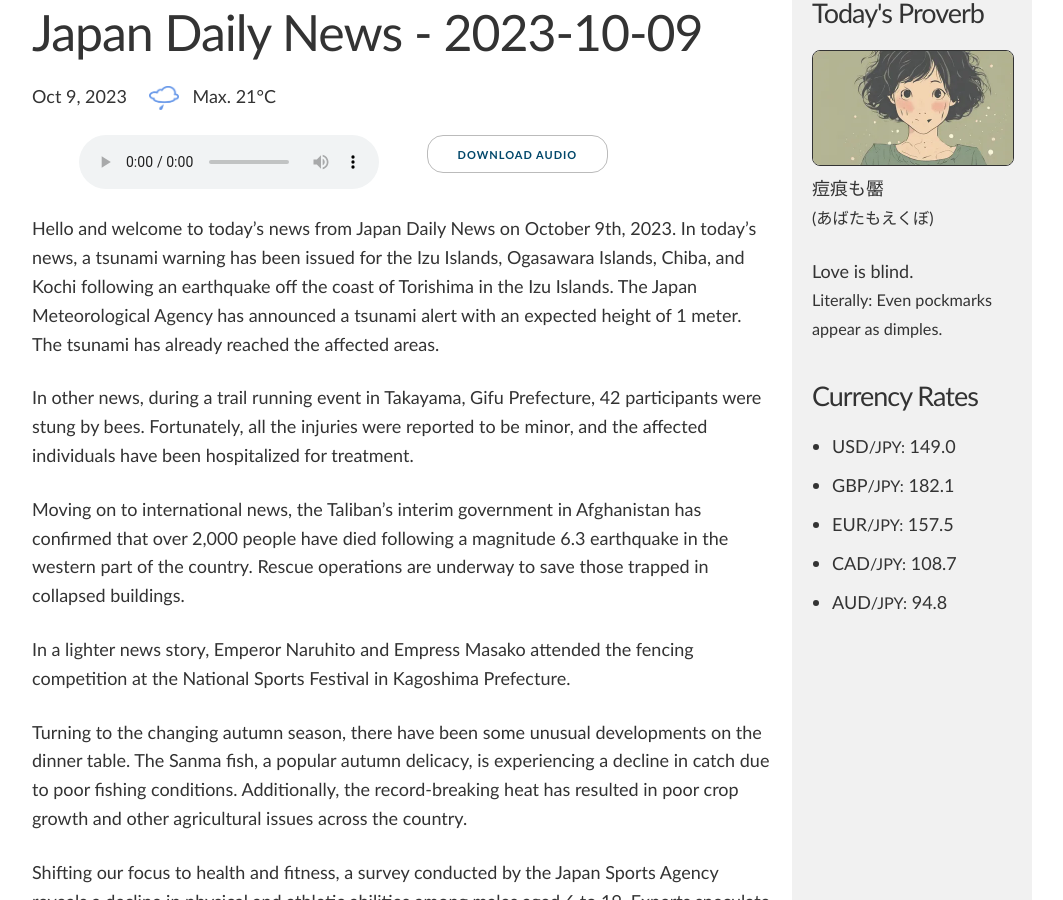
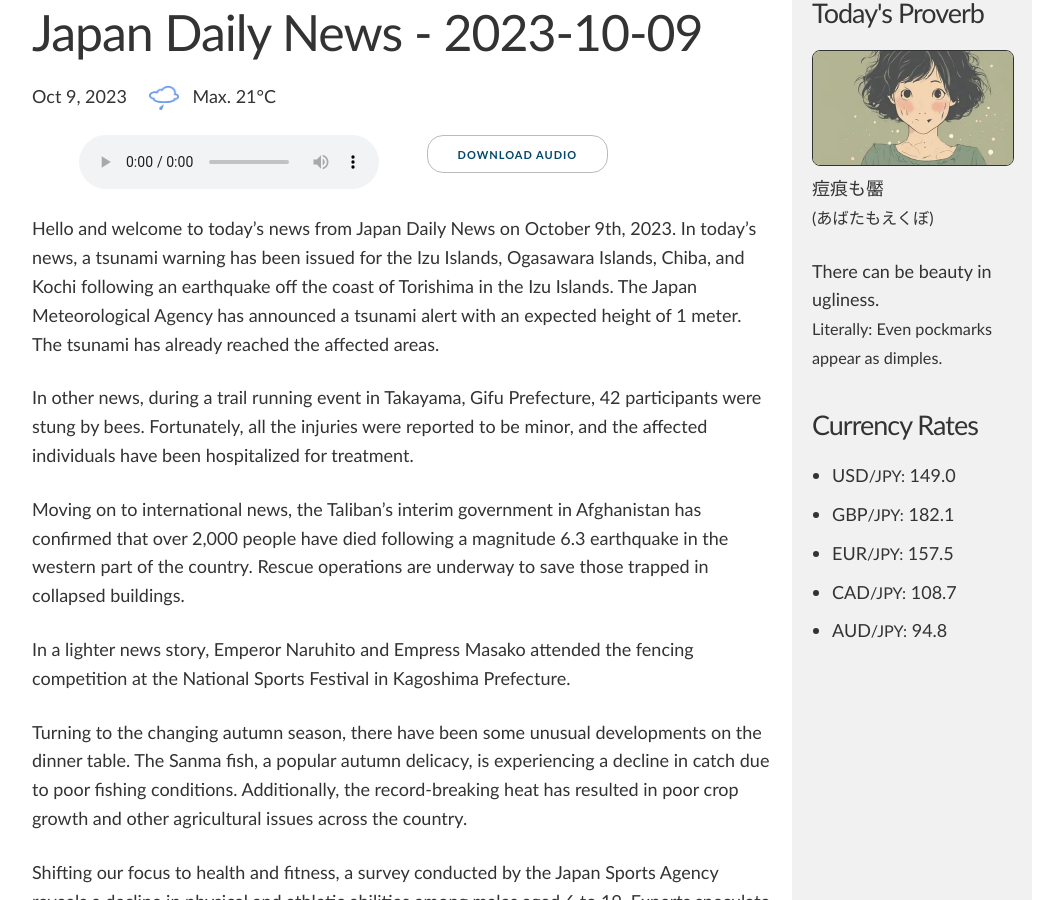
Before and after one commit to tagawa/JapanDailyNews, a Jekyll site: the page built from docs/index.html, in a window 1280 px wide and 900 px high, scrolled down 386 px. Shown: the whole window, without its empty margins (108-1171 px from the left). Built offline with Jekyll 4.4.1, drawn with Linux system fonts in a browser that asks for light colours; comment, search, counter and statistics services are not loaded.

Commit message:
Rephrased proverb

```diff
--- a/docs/_posts/2023-10-09-news.md
+++ b/docs/_posts/2023-10-09-news.md
@@ -19,7 +19,7 @@ weather_image: "rainy1.png"
 proverb_id: "7"
 proverb_ja: "痘痕も靨"
 proverb_hiragana: "あばたもえくぼ"
-proverb_en: "Love is blind."
+proverb_en: "There can be beauty in ugliness."
 proverb_lit: "Even pockmarks appear as dimples."
 
 currency_usd: "149.0"
```
